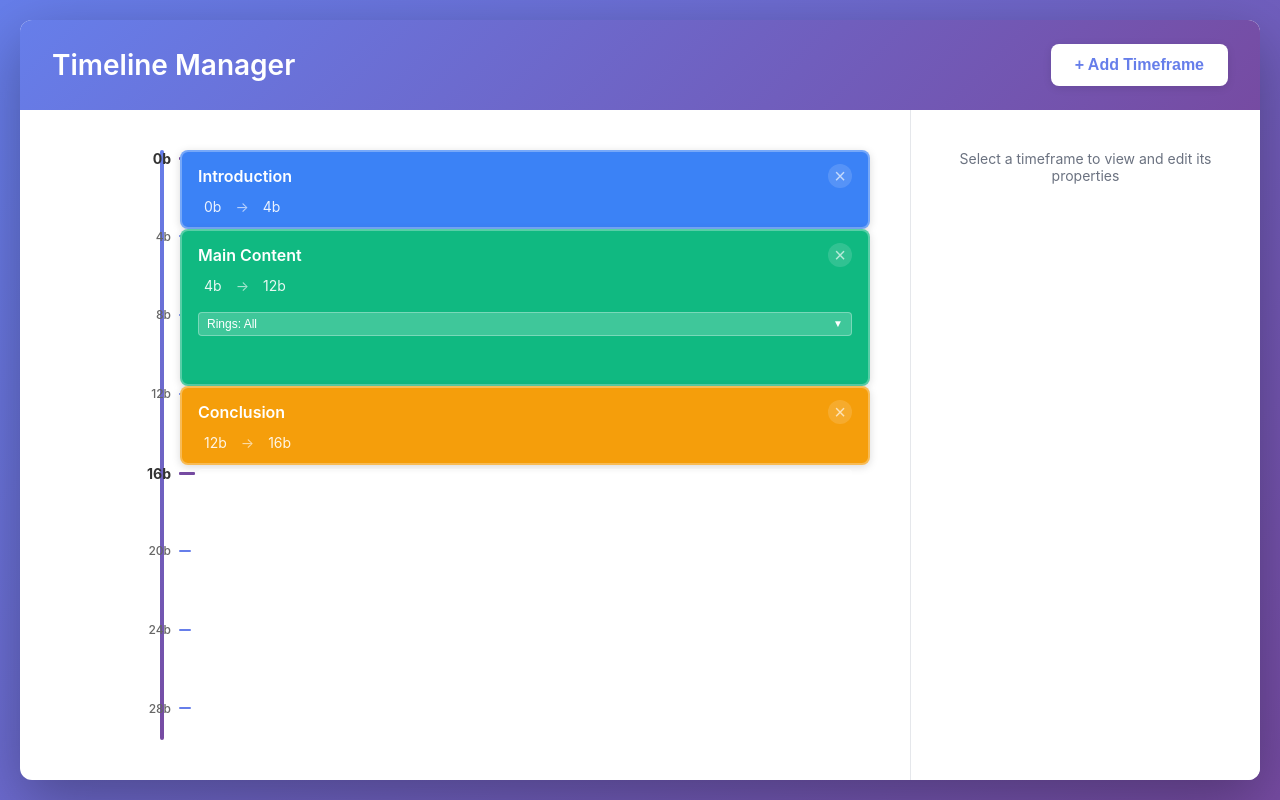
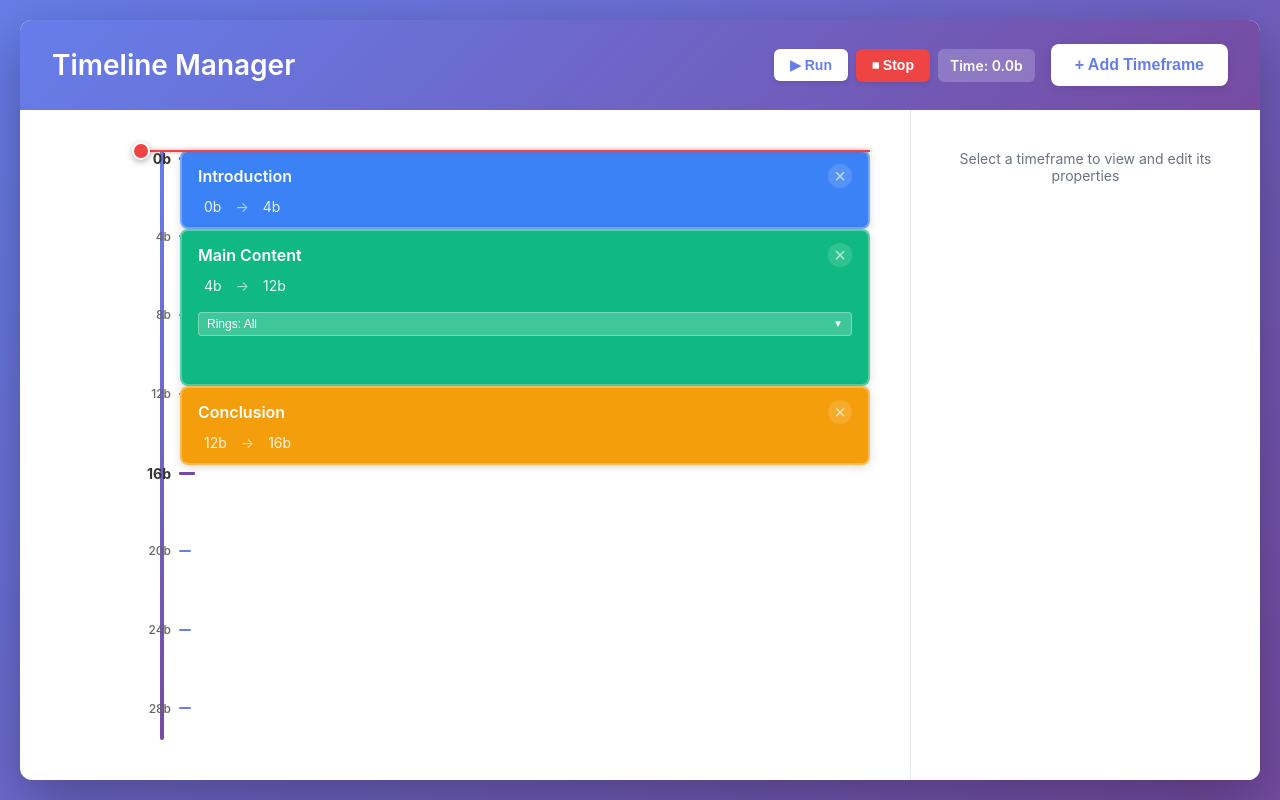
Before and after one commit to KivSee/led-rings, a React (Vite) app in the folder ui/: page / in a window 1280 px wide. Built offline with nearby package versions, Linux system fonts and the light colour scheme; the HTML template or start-up script is replaced by a standard one.

Commit message:
feat: add vibe coding ui

```diff
--- a/ui/src/App.css
+++ b/ui/src/App.css
@@ -27,6 +27,56 @@
   color: white;
 }
 
+.app-header-controls {
+  display: flex;
+  align-items: center;
+  gap: 16px;
+}
+
+.playback-controls {
+  display: flex;
+  align-items: center;
+  gap: 8px;
+}
+
+.playback-button {
+  background: white;
+  color: #667eea;
+  border: none;
+  padding: 8px 16px;
+  border-radius: 6px;
+  font-size: 14px;
+  font-weight: 600;
+  cursor: pointer;
+  transition: all 0.2s;
+  box-shadow: 0 2px 4px rgba(0, 0, 0, 0.1);
+}
+
+.playback-button:hover {
+  transform: translateY(-1px);
+  box-shadow: 0 4px 8px rgba(0, 0, 0, 0.15);
+}
+
+.playback-button.playing {
+  background: #10b981;
+  color: white;
+}
+
+.playback-button.stop-button {
+  background: #ef4444;
+  color: white;
+}
+
+.current-time-display {
+  background: rgba(255, 255, 255, 0.2);
+  padding: 8px 12px;
+  border-radius: 6px;
+  font-size: 14px;
+  font-weight: 600;
+  min-width: 80px;
+  text-align: center;
+}
+
 .app-header h1 {
   font-size: 28px;
   font-weight: 600;
--- a/ui/src/App.tsx
+++ b/ui/src/App.tsx
@@ -1,4 +1,4 @@
-import { useState } from 'react'
+import React, { useState, useRef, useEffect } from 'react'
 import Timeline from './components/Timeline'
 import TimeframePanel from './components/TimeframePanel'
 import './App.css'
@@ -51,6 +51,9 @@ function App() {
   ])
 
   const [focusedTimeframeId, setFocusedTimeframeId] = useState<string | null>(null)
+  const [isPlaying, setIsPlaying] = useState(false)
+  const [currentTime, setCurrentTime] = useState(0) // Current time in beats
+  const playbackIntervalRef = React.useRef<NodeJS.Timeout | null>(null)
 
   const addTimeframe = () => {
     const lastEndTime = timeframes.length > 0
@@ -108,13 +111,66 @@ function App() {
     }
   }
 
+  // Playback controls
+  const handlePlayPause = () => {
+    setIsPlaying(!isPlaying)
+  }
+
+  const handleStop = () => {
+    setIsPlaying(false)
+    setCurrentTime(0)
+  }
+
+  // Playback animation
+  useEffect(() => {
+    if (isPlaying) {
+      playbackIntervalRef.current = setInterval(() => {
+        setCurrentTime(prev => {
+          const maxTime = Math.max(...timeframes.map(t => t.endTime), 30)
+          const next = prev + 0.1 // Increment by 0.1 beats per frame (adjust for speed)
+          return next >= maxTime ? 0 : next // Loop back to start
+        })
+      }, 50) // Update every 50ms
+    } else {
+      if (playbackIntervalRef.current) {
+        clearInterval(playbackIntervalRef.current)
+        playbackIntervalRef.current = null
+      }
+    }
+
+    return () => {
+      if (playbackIntervalRef.current) {
+        clearInterval(playbackIntervalRef.current)
+      }
+    }
+  }, [isPlaying, timeframes])
+
   return (
     <div className="app">
       <div className="app-header">
         <h1>Timeline Manager</h1>
-        <button className="add-button" onClick={addTimeframe}>
-          + Add Timeframe
-        </button>
+        <div className="app-header-controls">
+          <div className="playback-controls">
+            <button
+              className={`playback-button ${isPlaying ? 'playing' : ''}`}
+              onClick={handlePlayPause}
+            >
+              {isPlaying ? '⏸ Stop' : '▶ Run'}
+            </button>
+            <button
+              className="playback-button stop-button"
+              onClick={handleStop}
+            >
+              ⏹ Stop
+            </button>
+            <div className="current-time-display">
+              <span>Time: {currentTime.toFixed(1)}b</span>
+            </div>
+          </div>
+          <button className="add-button" onClick={addTimeframe}>
+            + Add Timeframe
+          </button>
+        </div>
       </div>
       <div className="app-content">
         <Timeline
@@ -124,6 +180,8 @@ function App() {
           onAdd={addTimeframeFromDrag}
           focusedTimeframeId={focusedTimeframeId}
           onFocusedTimeframeChange={setFocusedTimeframeId}
+          currentTime={currentTime}
+          onCurrentTimeChange={setCurrentTime}
         />
         <TimeframePanel
           timeframe={focusedTimeframe}
--- a/ui/src/components/Timeline.css
+++ b/ui/src/components/Timeline.css
@@ -255,3 +255,44 @@
   font-weight: 700;
   color: #333;
 }
+
+.current-time-indicator {
+  position: absolute;
+  left: 0;
+  right: 0;
+  pointer-events: none;
+  z-index: 1000;
+}
+
+.current-time-indicator-line {
+  position: absolute;
+  left: 0;
+  right: 0;
+  height: 2px;
+  background: #ef4444;
+  box-shadow: 0 0 4px rgba(239, 68, 68, 0.6);
+  pointer-events: none;
+}
+
+.current-time-indicator-handle {
+  position: absolute;
+  left: -8px;
+  top: -8px;
+  width: 18px;
+  height: 18px;
+  background: #ef4444;
+  border: 2px solid white;
+  border-radius: 50%;
+  box-shadow: 0 2px 6px rgba(0, 0, 0, 0.3);
+  cursor: grab;
+  pointer-events: all;
+}
+
+.current-time-indicator-handle:active {
+  cursor: grabbing;
+}
+
+.current-time-indicator:hover .current-time-indicator-line {
+  height: 3px;
+  box-shadow: 0 0 6px rgba(239, 68, 68, 0.8);
+}
--- a/ui/src/components/Timeline.tsx
+++ b/ui/src/components/Timeline.tsx
@@ -10,9 +10,11 @@ interface TimelineProps {
   onAdd: (startTime: number, endTime: number) => void
   focusedTimeframeId: string | null
   onFocusedTimeframeChange: (id: string | null) => void
+  currentTime: number
+  onCurrentTimeChange: (time: number) => void
 }
 
-const Timeline = ({ timeframes, onUpdate, onDelete, onAdd, focusedTimeframeId, onFocusedTimeframeChange }: TimelineProps) => {
+const Timeline = ({ timeframes, onUpdate, onDelete, onAdd, focusedTimeframeId, onFocusedTimeframeChange, currentTime, onCurrentTimeChange }: TimelineProps) => {
   const [editingId, setEditingId] = useState<string | null>(null)
   const [editingField, setEditingField] = useState<'label' | 'startTime' | 'endTime' | null>(null)
   const [isDragging, setIsDragging] = useState(false)
@@ -20,6 +22,7 @@ const Timeline = ({ timeframes, onUpdate, onDelete, onAdd, focusedTimeframeId, o
   const [dragCurrent, setDragCurrent] = useState<number | null>(null)
   const [resizingTimeframeId, setResizingTimeframeId] = useState<string | null>(null)
   const [resizingEdge, setResizingEdge] = useState<'start' | 'end' | null>(null)
+  const [isDraggingTimeIndicator, setIsDraggingTimeIndicator] = useState(false)
   const timelineWrapperRef = React.useRef<HTMLDivElement>(null)
 
   const maxTime = Math.max(
@@ -120,6 +123,16 @@ const Timeline = ({ timeframes, onUpdate, onDelete, onAdd, focusedTimeframeId, o
   const handleMouseDown = (e: React.MouseEvent) => {
     const target = e.target as HTMLElement
 
+    // Don't start drag if clicking on time indicator - handle this first
+    if (target.closest('.current-time-indicator') || target.closest('.current-time-indicator-handle')) {
+      e.preventDefault()
+      e.stopPropagation()
+      setIsDraggingTimeIndicator(true)
+      const beat = yToBeat(e.clientY)
+      onCurrentTimeChange(Math.max(0, Math.min(beat, maxTime)))
+      return
+    }
+
     // Check if clicking on a resize handle
     const resizeHandle = target.closest('.resize-handle')
     if (resizeHandle) {
@@ -167,6 +180,10 @@ const Timeline = ({ timeframes, onUpdate, onDelete, onAdd, focusedTimeframeId, o
   }
 
   const handleMouseUp = () => {
+    if (isDraggingTimeIndicator) {
+      setIsDraggingTimeIndicator(false)
+      return
+    }
     if (!isDragging) {
       setIsDragging(false)
       setDragStart(null)
@@ -210,6 +227,15 @@ const Timeline = ({ timeframes, onUpdate, onDelete, onAdd, focusedTimeframeId, o
 
   useEffect(() => {
     const handleGlobalMouseMove = (e: MouseEvent) => {
+      if (isDraggingTimeIndicator) {
+        if (!timelineWrapperRef.current) return
+        const rect = timelineWrapperRef.current.getBoundingClientRect()
+        const relativeY = e.clientY - rect.top
+        const percent = Math.max(0, Math.min(100, (relativeY / rect.height) * 100))
+        const beat = (percent / 100) * maxTime
+        onCurrentTimeChange(Math.max(0, Math.min(beat, maxTime)))
+        return
+      }
       if (!isDragging) return
       const beat = yToBeat(e.clientY)
       setDragCurrent(beat)
@@ -232,6 +258,10 @@ const Timeline = ({ timeframes, onUpdate, onDelete, onAdd, focusedTimeframeId, o
     }
 
     const handleGlobalMouseUp = () => {
+      if (isDraggingTimeIndicator) {
+        setIsDraggingTimeIndicator(false)
+        return
+      }
       if (!isDragging) {
         setIsDragging(false)
         setDragStart(null)
@@ -272,7 +302,7 @@ const Timeline = ({ timeframes, onUpdate, onDelete, onAdd, focusedTimeframeId, o
       setResizingEdge(null)
     }
 
-    if (isDragging) {
+    if (isDragging || isDraggingTimeIndicator) {
       document.addEventListener('mousemove', handleGlobalMouseMove)
       document.addEventListener('mouseup', handleGlobalMouseUp)
       return () => {
@@ -280,7 +310,7 @@ const Timeline = ({ timeframes, onUpdate, onDelete, onAdd, focusedTimeframeId, o
         document.removeEventListener('mouseup', handleGlobalMouseUp)
       }
     }
-  }, [isDragging, dragStart, dragCurrent, resizingTimeframeId, resizingEdge, timeframes, onAdd, onUpdate])
+  }, [isDragging, isDraggingTimeIndicator, dragStart, dragCurrent, resizingTimeframeId, resizingEdge, timeframes, onAdd, onUpdate, maxTime, onCurrentTimeChange])
 
   const dragStartBeat = dragStart !== null ? dragStart : 0
   const dragEndBeat = dragCurrent !== null ? dragCurrent : dragStartBeat
@@ -436,6 +466,21 @@ const Timeline = ({ timeframes, onUpdate, onDelete, onAdd, focusedTimeframeId, o
             )
           })}
         </div>
+        {/* Current time indicator */}
+        <div
+          className="current-time-indicator"
+          style={{ top: `${(currentTime / maxTime) * 100}%` }}
+        >
+          <div className="current-time-indicator-line"></div>
+          <div
+            className="current-time-indicator-handle"
+            onMouseDown={(e) => {
+              e.preventDefault()
+              e.stopPropagation()
+              setIsDraggingTimeIndicator(true)
+            }}
+          ></div>
+        </div>
       </div>
     </div>
   )
```
